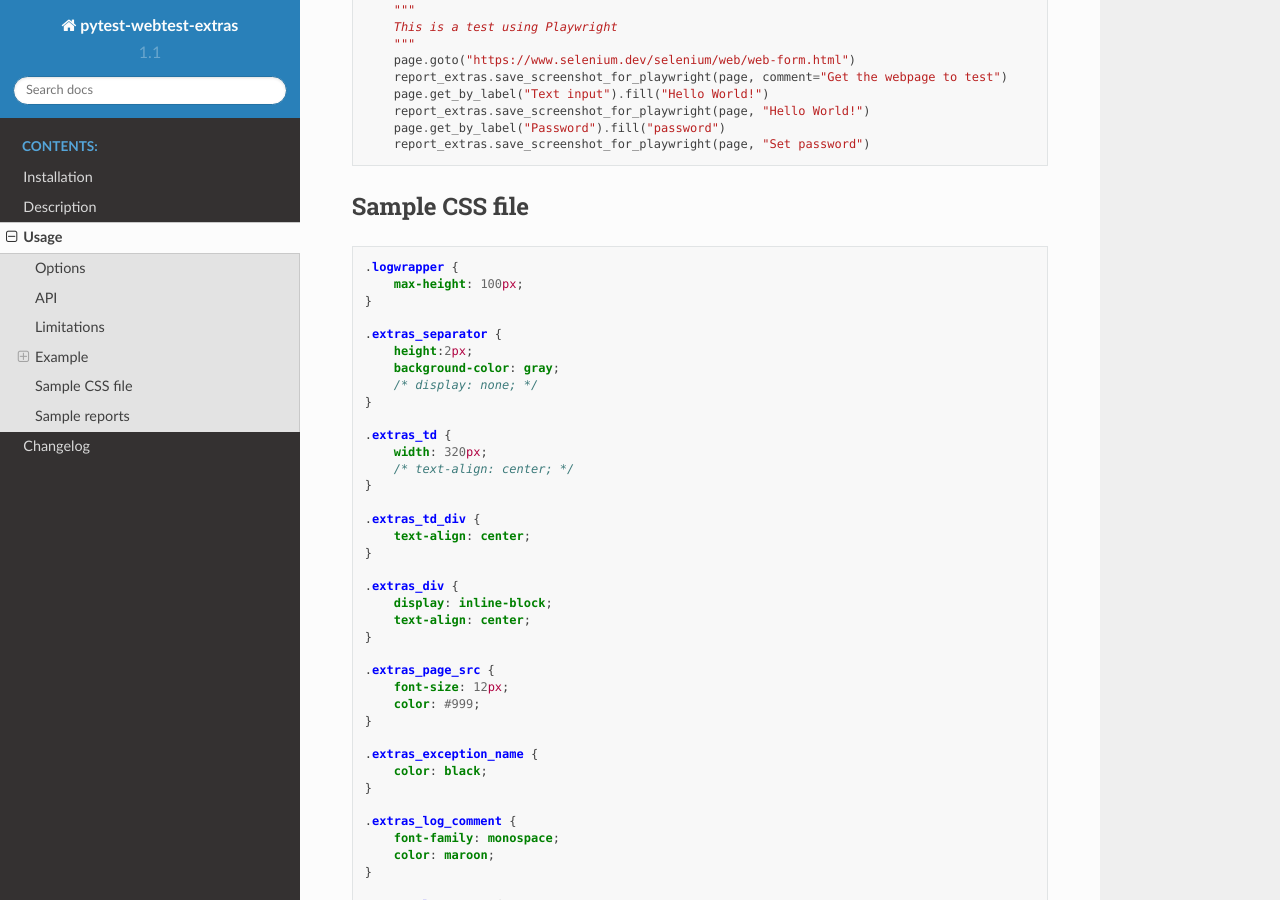
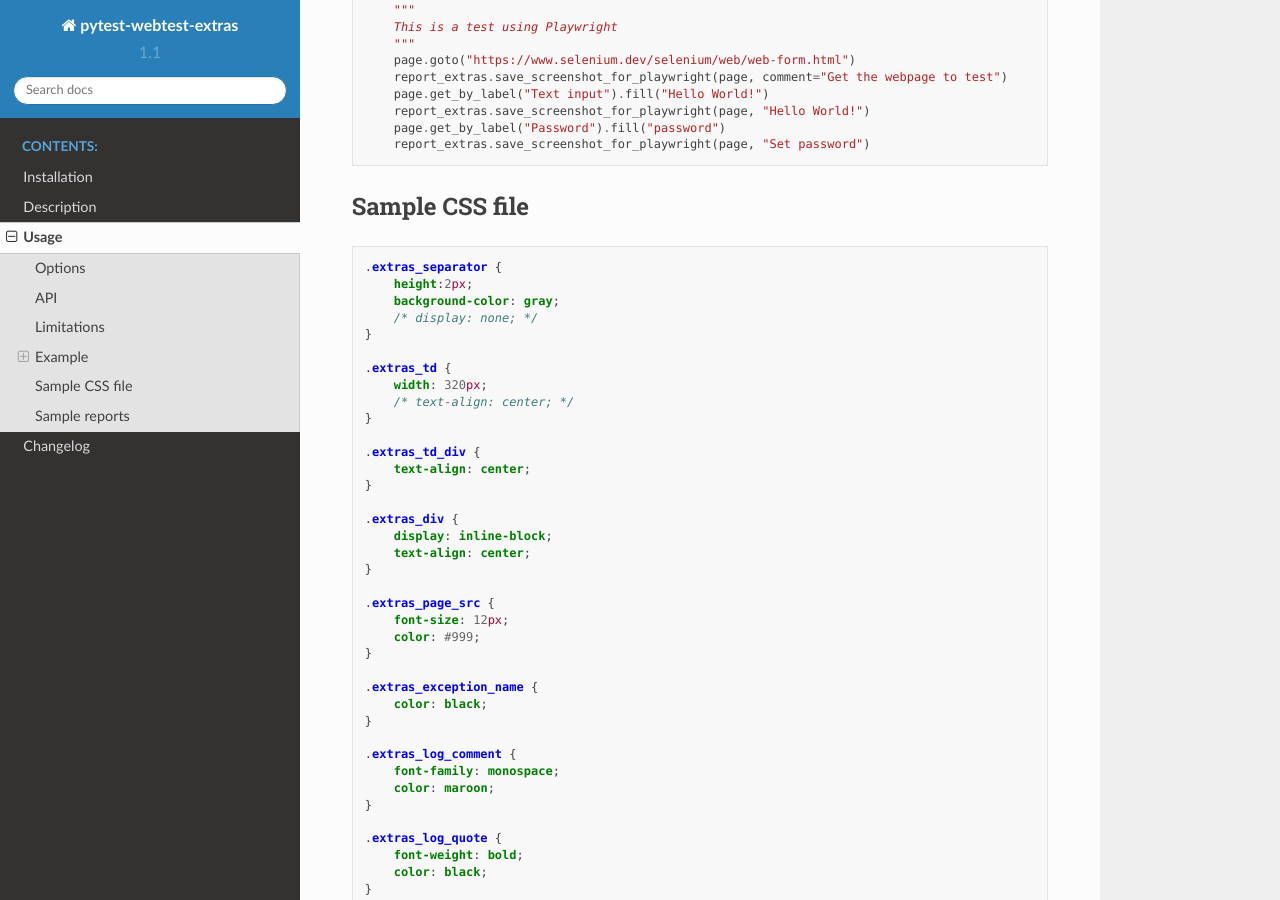
Before and after one commit to harmin-parra/pytest-webtest-extras, a Sphinx documentation site: the page built from docs/user_guide.rst, in a window 1280 px wide and 900 px high, scrolled down 2961 px. Built offline with Sphinx 7.4.7 and the Read the Docs theme 2.0.0, drawn with Linux system fonts in a browser that asks for light colours.

Commit message:
update sample CSS

```diff
--- a/docs/user_guide.rst
+++ b/docs/user_guide.rst
@@ -172,10 +172,6 @@ Sample CSS file
 
 .. code-block:: css
 
-  .logwrapper {
-      max-height: 100px;
-  }
-
   .extras_separator {
       height:2px;
       background-color: gray;
```
